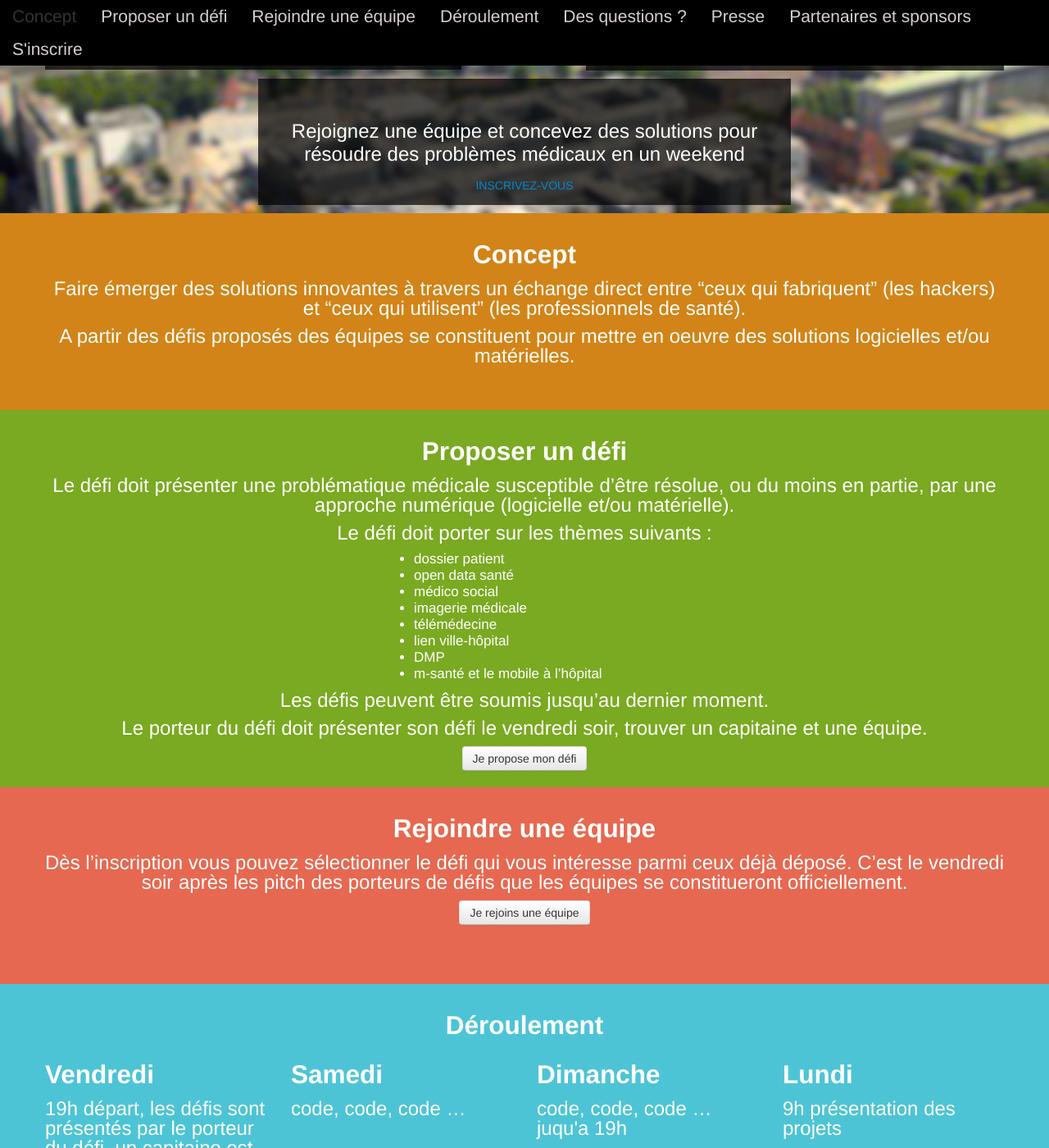
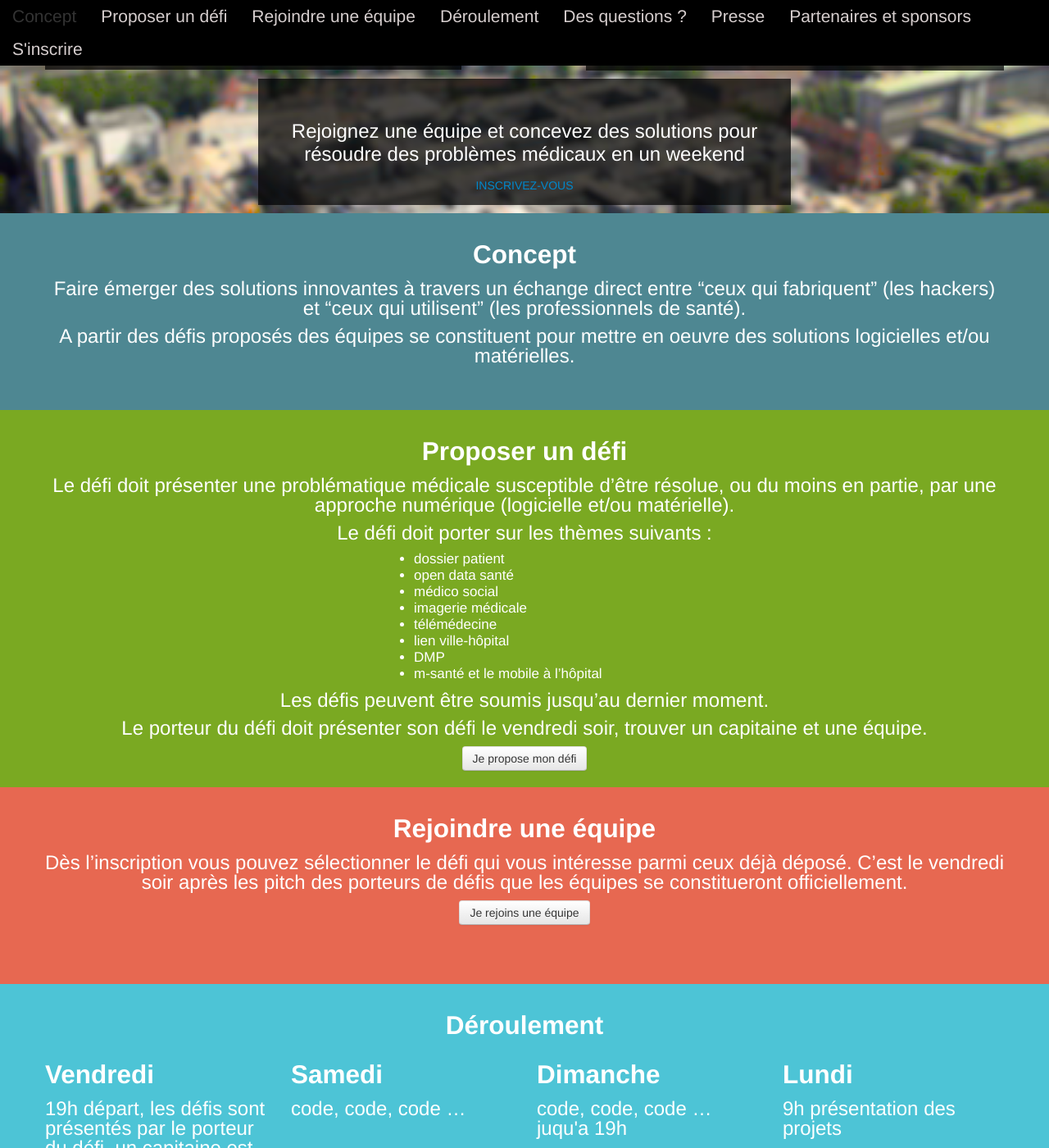
Before and after one commit to AlsaceDigitale/medhack, a Jekyll site: the page index.html, which Jekyll copies as it is, in a window 1280 px wide and 1400 px high, scrolled down 394 px. Shown: the whole window at 82% size. Built offline with Jekyll 4.4.1, drawn with Linux system fonts in a browser that asks for light colours.

Commit message:
background "concept"

```diff
--- a/css/style.css
+++ b/css/style.css
@@ -150,7 +150,7 @@ section p {
     text-decoration: none;
 }
 .concept {
-    background-color: #D38418;
+    background-color: #4E8792;
     color: white;
 }
 .defi {
```
